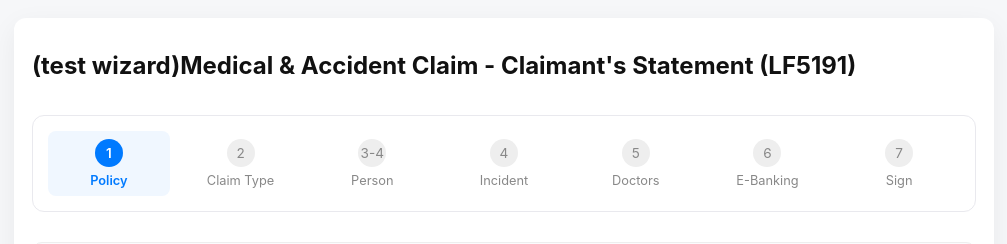
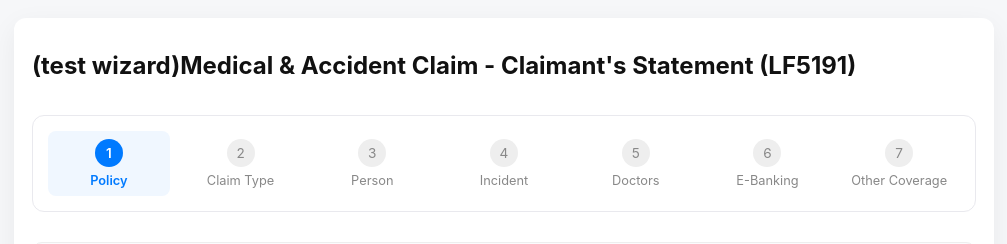
Before and after one commit to TND4-ZQJS/medclaimwizard, a plain HTML site: page index.html in a window 1280 px wide. Shown: the top 244 px of the page, without its empty margins (136-1143 px from the left). Drawn offline with Linux system fonts and the light colour scheme.

Commit message:
Update index.html

```diff
--- a/index.html
+++ b/index.html
@@ -393,11 +393,11 @@ label:has(.time-input-group)::first-line {
   <div class="step-indicator" id="stepIndicator">
     <div class="step active"><span class="step-num">1</span>Policy</div>
     <div class="step"><span class="step-num">2</span>Claim Type</div>
-    <div class="step"><span class="step-num">3-4</span>Person</div>
+    <div class="step"><span class="step-num">3</span>Person</div>
     <div class="step"><span class="step-num">4</span>Incident</div>
     <div class="step"><span class="step-num">5</span>Doctors</div>
     <div class="step"><span class="step-num">6</span>E-Banking</div>
-    <div class="step"><span class="step-num">7</span>Sign</div>
+    <div class="step"><span class="step-num">7</span>Other Coverage</div>
   </div>
 
   <!-- SECTION: Policy Info -->
```
